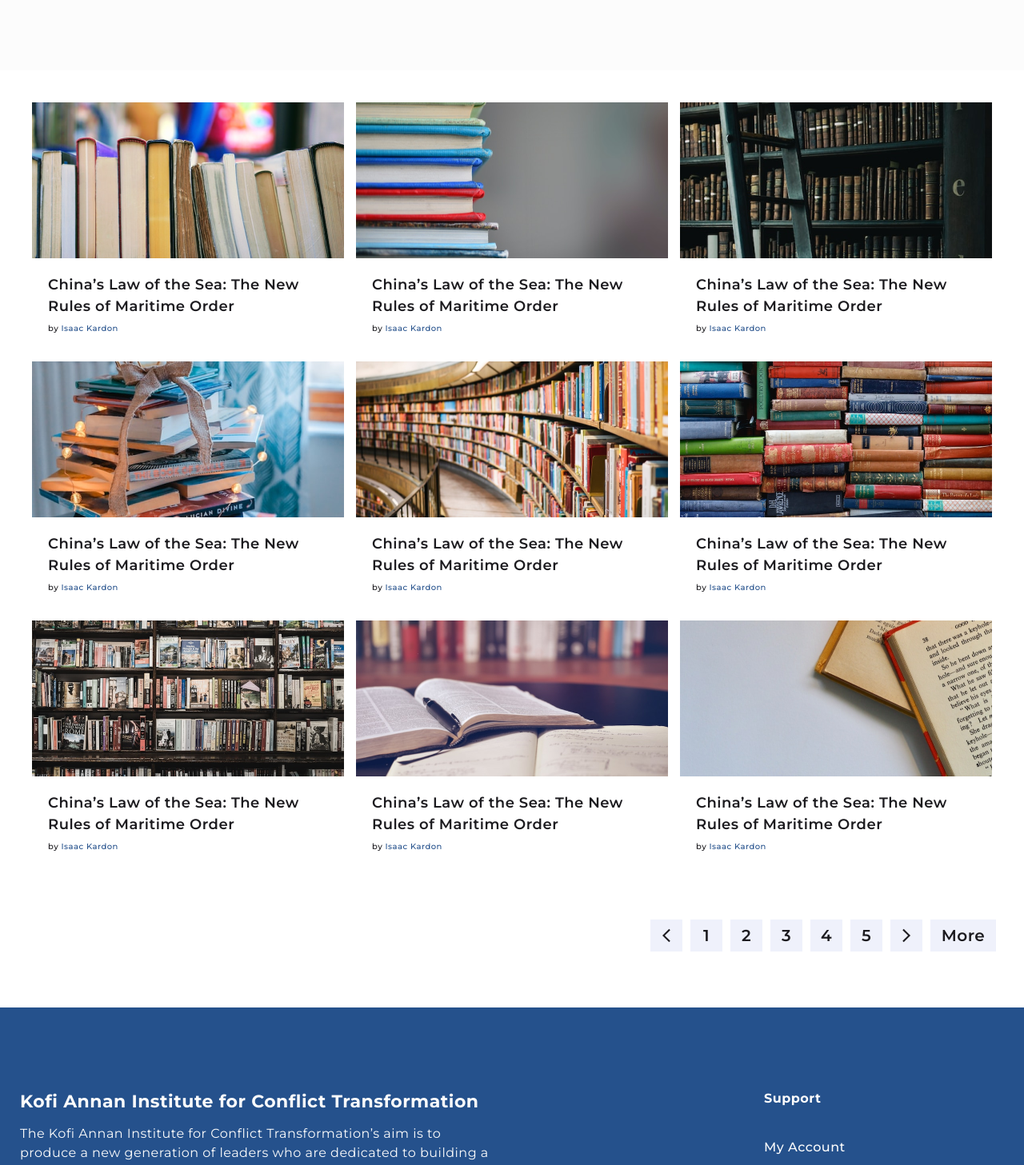
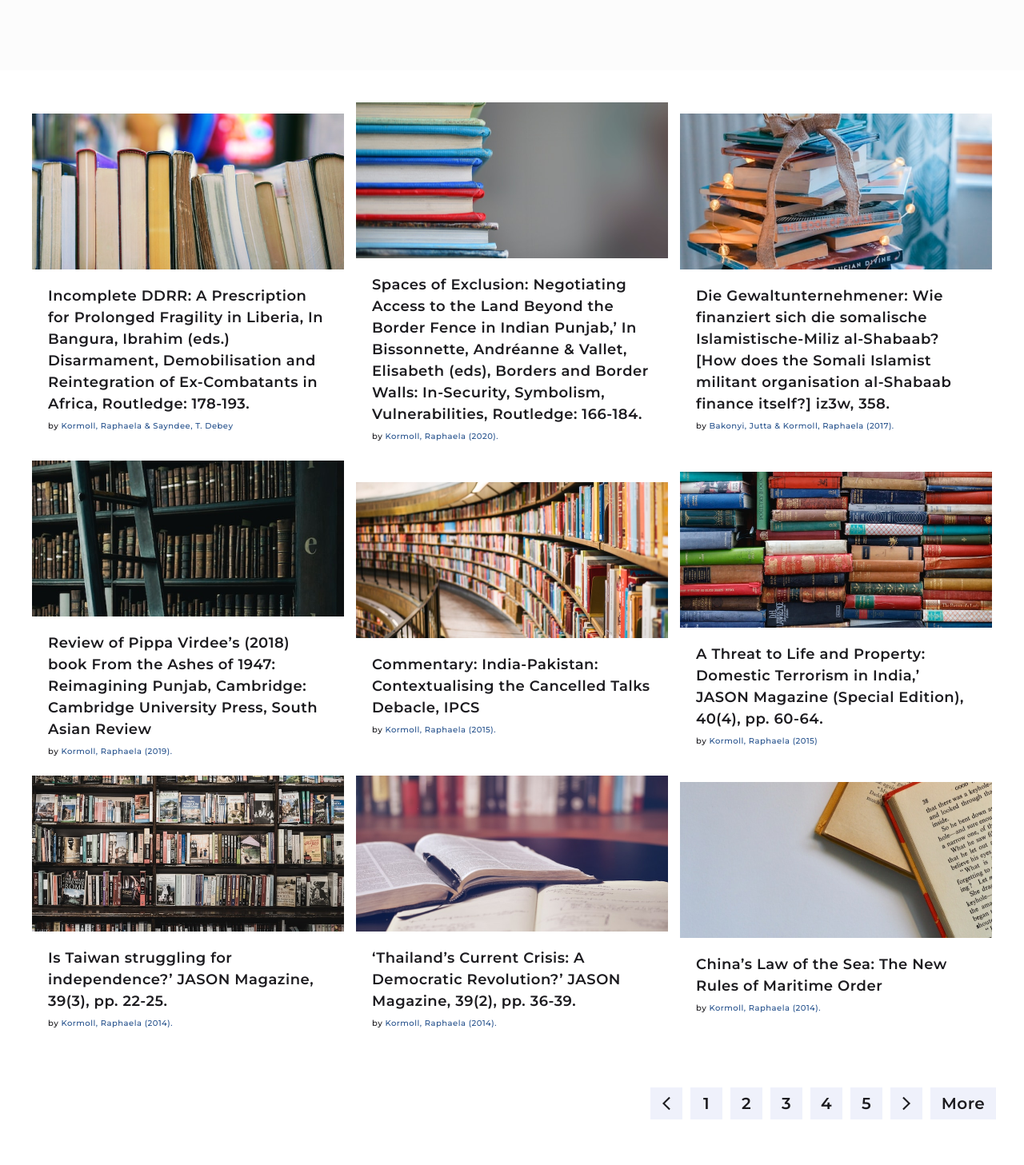
Before and after one commit to wansom/koffi-anan-institute, a React (Create React App) app: page /publications in a window 1280 px wide. Shown: the part 801-2258 px from the top of the page at 80% size. Built offline with nearby package versions, Linux system fonts and the light colour scheme; no server answers.

Commit message:
update publications

```diff
--- a/src/pages/publications.jsx
+++ b/src/pages/publications.jsx
@@ -1,13 +1,17 @@
 import AboutHero from "../components/about/hero";
-import Footer from "../components/utils/footer"
-import Navbar from "../components/utils/navbar"
+import Footer from "../components/utils/footer";
+import Navbar from "../components/utils/navbar";
 import backgound from "../hero/publications.png";
 
-const Publications=()=>{
+const Publications = () => {
   return (
     <>
-    <Navbar/>
-    <AboutHero title={'Publications'} subtitle={'Learning Resources'} background={backgound}/>
+      <Navbar />
+      <AboutHero
+        title={"Publications"}
+        subtitle={"Learning Resources"}
+        background={backgound}
+      />
       <main>
         <section class="filter">
           <div class="filter-container container">
@@ -16,23 +20,57 @@ return (
                 <h2>Filters</h2>
                 <div class="pagination-numbers">
                   <button>
-                                <svg width="14" height="14" viewBox="0 0 14 14" fill="none" xmlns="http://www.w3.org/2000/svg">
-                                    <mask id="mask0_841_571" style={{maskType:'alpha'}} maskUnits="userSpaceOnUse" x="0" y="0" width="14" height="14">
-                                    <rect width="14" height="14" fill="#D9D9D9"/>
+                    <svg
+                      width="14"
+                      height="14"
+                      viewBox="0 0 14 14"
+                      fill="none"
+                      xmlns="http://www.w3.org/2000/svg"
+                    >
+                      <mask
+                        id="mask0_841_571"
+                        style={{ maskType: "alpha" }}
+                        maskUnits="userSpaceOnUse"
+                        x="0"
+                        y="0"
+                        width="14"
+                        height="14"
+                      >
+                        <rect width="14" height="14" fill="#D9D9D9" />
                       </mask>
                       <g mask="url(#mask0_841_571)">
-                                    <path d="M9.33333 12.8334L3.5 7.00008L9.33333 1.16675L10.3687 2.20216L5.57083 7.00008L10.3687 11.798L9.33333 12.8334Z" fill="#1C1B1F"/>
+                        <path
+                          d="M9.33333 12.8334L3.5 7.00008L9.33333 1.16675L10.3687 2.20216L5.57083 7.00008L10.3687 11.798L9.33333 12.8334Z"
+                          fill="#1C1B1F"
+                        />
                       </g>
                     </svg>
                   </button>
                   <span>1-9 of 13</span>
                   <button>
-                                <svg width="14" height="14" viewBox="0 0 14 14" fill="none" xmlns="http://www.w3.org/2000/svg">
-                                    <mask id="mask0_841_568" style={{maskType:'alpha'}} maskUnits="userSpaceOnUse" x="0" y="0" width="14" height="14">
-                                    <rect width="14" height="14" fill="#D9D9D9"/>
+                    <svg
+                      width="14"
+                      height="14"
+                      viewBox="0 0 14 14"
+                      fill="none"
+                      xmlns="http://www.w3.org/2000/svg"
+                    >
+                      <mask
+                        id="mask0_841_568"
+                        style={{ maskType: "alpha" }}
+                        maskUnits="userSpaceOnUse"
+                        x="0"
+                        y="0"
+                        width="14"
+                        height="14"
+                      >
+                        <rect width="14" height="14" fill="#D9D9D9" />
                       </mask>
                       <g mask="url(#mask0_841_568)">
-                                    <path d="M4.67995 12.8334L3.64453 11.798L8.44245 7.00008L3.64453 2.20216L4.67995 1.16675L10.5133 7.00008L4.67995 12.8334Z" fill="#1C1B1F"/>
+                        <path
+                          d="M4.67995 12.8334L3.64453 11.798L8.44245 7.00008L3.64453 2.20216L4.67995 1.16675L10.5133 7.00008L4.67995 12.8334Z"
+                          fill="#1C1B1F"
+                        />
                       </g>
                     </svg>
                   </button>
@@ -63,7 +101,11 @@ return (
                     </select>
                   </div>
                   <div class="form-group">
-                                    <input type="text" placeholder="Date Published"  onfocus="(this.type='date')"/>
+                    <input
+                      type="text"
+                      placeholder="Date Published"
+                      onfocus="(this.type='date')"
+                    />
                   </div>
                   <div class="form-group">
                     <select name="issue" id="issues">
@@ -98,66 +140,103 @@ return (
         <section>
           <div class="published-container container">
             <div class="published-card">
-                    <img src="/images/publications/one.png" alt="Publication"/>
+              <img src="/images/publications/one.png" alt="Publication" />
               <div class="pub-info">
-                        <h3>China’s Law of the Sea: The New Rules of Maritime Order</h3>
-                        <span>by <u>Isaac Kardon</u></span>
+                <h3>
+                  Incomplete DDRR: A Prescription for Prolonged Fragility in
+                  Liberia, In Bangura, Ibrahim (eds.) Disarmament,
+                  Demobilisation and Reintegration of Ex-Combatants in Africa,
+                  Routledge: 178-193.
+                </h3>
+                <span>
+                  by <u>Kormoll, Raphaela & Sayndee, T. Debey </u>
+                </span>
               </div>
             </div>
             <div class="published-card">
-                    <img src="/images/publications/two.png" alt="Publication"/>
+              <img src="/images/publications/two.png" alt="Publication" />
               <div class="pub-info">
-                        <h3>China’s Law of the Sea: The New Rules of Maritime Order</h3>
-                        <span>by <u>Isaac Kardon</u></span>
+                <h3>
+                  Spaces of Exclusion: Negotiating Access to the Land Beyond the
+                  Border Fence in Indian Punjab,’ In Bissonnette, Andréanne &
+                  Vallet, Elisabeth (eds), Borders and Border Walls:
+                  In-Security, Symbolism, Vulnerabilities, Routledge: 166-184.
+                </h3>
+                <span>
+                  by <u>Kormoll, Raphaela (2020). </u>
+                </span>
               </div>
             </div>
             <div class="published-card">
-                    <img src="/images/publications/three.png" alt="Publication"/>
+              <img src="/images/publications/four.png" alt="Publication" />
               <div class="pub-info">
-                        <h3>China’s Law of the Sea: The New Rules of Maritime Order</h3>
-                        <span>by <u>Isaac Kardon</u></span>
+                <h3>
+                  Die Gewaltunternehmener: Wie finanziert sich die somalische
+                  Islamistische-Miliz al-Shabaab? [How does the Somali Islamist
+                  militant organisation al-Shabaab finance itself?] iz3w, 358.
+                </h3>
+                <span>
+                  by <u>Bakonyi, Jutta & Kormoll, Raphaela (2017). </u>
+                </span>
               </div>
             </div>
             <div class="published-card">
-                    <img src="/images/publications/four.png" alt="Publication"/>
+              <img src="/images/publications/three.png" alt="Publication" />
               <div class="pub-info">
-                        <h3>China’s Law of the Sea: The New Rules of Maritime Order</h3>
-                        <span>by <u>Isaac Kardon</u></span>
+                <h3>
+                  Review of Pippa Virdee’s (2018) book From the Ashes of 1947:
+                  Reimagining Punjab, Cambridge: Cambridge University Press,
+                  South Asian Review
+                </h3>
+                <span>
+                  by <u>Kormoll, Raphaela (2019). </u>
+                </span>
+              </div>
+            </div>
+
+            <div class="published-card">
+              <img src="/images/publications/five.png" alt="Publication" />
+              <div class="pub-info">
+                <h3>Commentary: India-Pakistan: Contextualising the Cancelled Talks Debacle, IPCS</h3>
+                <span>
+                  by <u>Kormoll, Raphaela (2015). </u>
+                </span>
               </div>
             </div>
             <div class="published-card">
-                    <img src="/images/publications/five.png" alt="Publication"/>
+              <img src="/images/publications/six.png" alt="Publication" />
               <div class="pub-info">
-                        <h3>China’s Law of the Sea: The New Rules of Maritime Order</h3>
-                        <span>by <u>Isaac Kardon</u></span>
+                <h3>A Threat to Life and Property: Domestic Terrorism in India,’ JASON Magazine (Special Edition), 40(4), pp. 60-64.</h3>
+                <span>
+                  by <u>Kormoll, Raphaela (2015)</u>
+                </span>
               </div>
             </div>
             <div class="published-card">
-                    <img src="/images/publications/six.png" alt="Publication"/>
+              <img src="/images/publications/seven.png" alt="Publication" />
               <div class="pub-info">
-                        <h3>China’s Law of the Sea: The New Rules of Maritime Order</h3>
-                        <span>by <u>Isaac Kardon</u></span>
+                <h3>Is Taiwan struggling for independence?’ JASON Magazine, 39(3), pp. 22-25.</h3>
+                <span>
+                  by <u>Kormoll, Raphaela (2014).</u>
+                </span>
               </div>
             </div>
             <div class="published-card">
-                    <img src="/images/publications/seven.png" alt="Publication"/>
+              <img src="/images/publications/eight.png" alt="Publication" />
               <div class="pub-info">
-                        <h3>China’s Law of the Sea: The New Rules of Maritime Order</h3>
-                        <span>by <u>Isaac Kardon</u></span>
+                <h3>‘Thailand’s Current Crisis: A Democratic Revolution?’ JASON Magazine, 39(2), pp. 36-39.</h3>
+                <span>
+                  by <u>Kormoll, Raphaela (2014).</u>
+                </span>
               </div>
             </div>
             <div class="published-card">
-                    <img src="/images/publications/eight.png" alt="Publication"/>
+              <img src="/images/publications/nine.png" alt="Publication" />
               <div class="pub-info">
                 <h3>China’s Law of the Sea: The New Rules of Maritime Order</h3>
-                        <span>by <u>Isaac Kardon</u></span>
-                    </div>
-                </div>
-                <div class="published-card">
-                    <img src="/images/publications/nine.png" alt="Publication"/>
-                    <div class="pub-info">
-                        <h3>China’s Law of the Sea: The New Rules of Maritime Order</h3>
-                        <span>by <u>Isaac Kardon</u></span>
+                <span>
+                  by <u>Kormoll, Raphaela (2014). </u>
+                </span>
               </div>
             </div>
           </div>
@@ -168,46 +247,84 @@ return (
               <div></div>
               <div class="pagination">
                 <div class="page">
-                                <svg width="20" height="20" viewBox="0 0 20 20" fill="none"
-                                    xmlns="http://www.w3.org/2000/svg">
-                                    <mask id="mask0_477_39" style={{maskType:'alpha'}} maskUnits="userSpaceOnUse" x="0"
-                                        y="0" width="20" height="20">
+                  <svg
+                    width="20"
+                    height="20"
+                    viewBox="0 0 20 20"
+                    fill="none"
+                    xmlns="http://www.w3.org/2000/svg"
+                  >
+                    <mask
+                      id="mask0_477_39"
+                      style={{ maskType: "alpha" }}
+                      maskUnits="userSpaceOnUse"
+                      x="0"
+                      y="0"
+                      width="20"
+                      height="20"
+                    >
                       <rect width="20" height="20" fill="#D9D9D9" />
                     </mask>
                     <g mask="url(#mask0_477_39)">
                       <path
                         d="M13.3333 18.3333L5 9.99996L13.3333 1.66663L14.8125 3.14579L7.95833 9.99996L14.8125 16.8541L13.3333 18.3333Z"
-                                            fill="#1C1B1F" />
+                        fill="#1C1B1F"
+                      />
                     </g>
                   </svg>
                 </div>
-                        <div class="page"><span>1</span></div>
-                        <div class="page"><span>2</span></div>
-                        <div class="page"><span>3</span></div>
-                        <div class="page"><span>4</span></div>
-                        <div class="page"><span>5</span></div>
                 <div class="page">
-                                <svg width="20" height="20" viewBox="0 0 20 20" fill="none"
-                                    xmlns="http://www.w3.org/2000/svg">
-                                    <mask id="mask0_477_34" style={{maskType:'alpha'}} maskUnits="userSpaceOnUse" x="0"
-                                        y="0" width="20" height="20">
+                  <span>1</span>
+                </div>
+                <div class="page">
+                  <span>2</span>
+                </div>
+                <div class="page">
+                  <span>3</span>
+                </div>
+                <div class="page">
+                  <span>4</span>
+                </div>
+                <div class="page">
+                  <span>5</span>
+                </div>
+                <div class="page">
+                  <svg
+                    width="20"
+                    height="20"
+                    viewBox="0 0 20 20"
+                    fill="none"
+                    xmlns="http://www.w3.org/2000/svg"
+                  >
+                    <mask
+                      id="mask0_477_34"
+                      style={{ maskType: "alpha" }}
+                      maskUnits="userSpaceOnUse"
+                      x="0"
+                      y="0"
+                      width="20"
+                      height="20"
+                    >
                       <rect width="20" height="20" fill="#D9D9D9" />
                     </mask>
                     <g mask="url(#mask0_477_34)">
                       <path
                         d="M6.68717 18.3333L5.20801 16.8541L12.0622 9.99996L5.20801 3.14579L6.68717 1.66663L15.0205 9.99996L6.68717 18.3333Z"
-                                            fill="#1C1B1F" />
+                        fill="#1C1B1F"
+                      />
                     </g>
                   </svg>
                 </div>
-                        <div class="page more"><span>More</span></div>
+                <div class="page more">
+                  <span>More</span>
+                </div>
               </div>
             </div>
           </div>
         </section>
       </main>
-    <Footer/>
+      <Footer />
     </>
-)
-}
-export default Publications
+  );
+};
+export default Publications;
```
Lines whose indentation alone changed are shown as unchanged.
